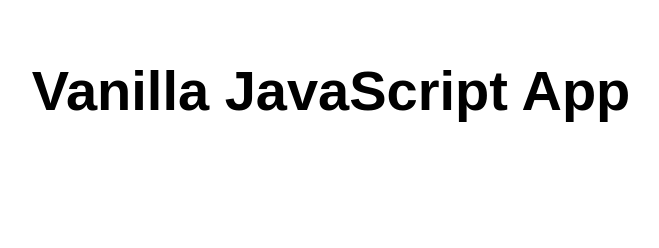
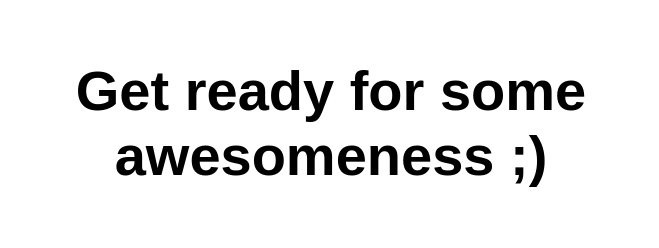
Before and after one commit to stekks/janbroezedotcom, a plain HTML site: page index.html in a window 1280 px wide. Shown: the whole page, without its empty margins (309-968 px from the left). Drawn offline with Linux system fonts and the light colour scheme.

Commit message:
Critical updates

```diff
--- a/index.html
+++ b/index.html
@@ -5,12 +5,12 @@
   <meta charset="UTF-8">
   <meta name="viewport" content="width=device-width, initial-scale=1.0">
   <link rel="stylesheet" href="styles.css">
-  <title>Vanilla JavaScript App</title>
+  <title>Jan Broeze</title>
 </head>
 
 <body>
   <main>
-    <h1>Vanilla JavaScript App</h1>
+    <h1>Get ready for some awesomeness ;)</h1>
   </main>
 </body>
 
```
